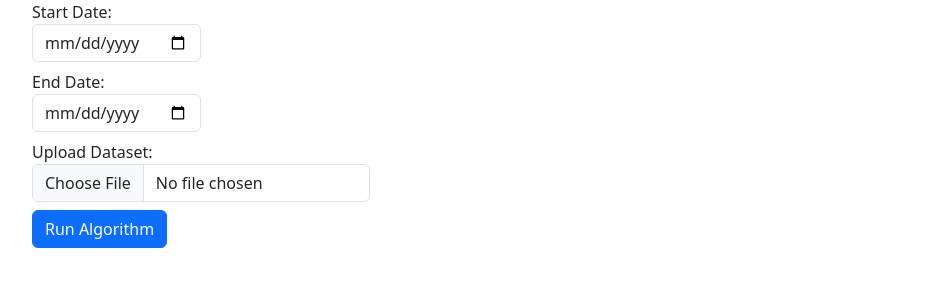
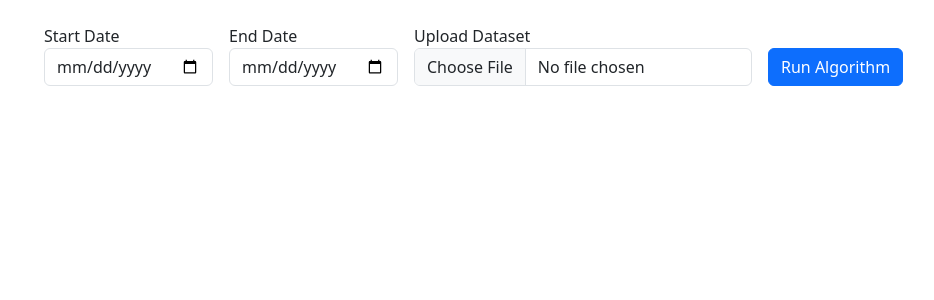
Before and after one commit to tsegaimerhawi/market-analysis-app, a React (Create React App) app in the folder frontend/: page / in a window 1280 px wide. Shown: the top 300 px of the page, without its empty margins (50-984 px from the left). Built offline with nearby package versions, Linux system fonts and the light colour scheme.

Commit message:
Made the form horizontal

```diff
--- a/frontend/src/components/Form.jsx
+++ b/frontend/src/components/Form.jsx
@@ -15,8 +15,8 @@ function Form() {
     }
 
     const formData = new FormData();
-    formData.append("dataFile", file); // actual file
-    formData.append("startDate", startDate); // other fields
+    formData.append("dataFile", file);
+    formData.append("startDate", startDate);
     formData.append("endDate", endDate);
 
     try {
@@ -32,48 +32,46 @@ function Form() {
   };
 
   return (
-    <form
-      className="form-inline"
-      enctype="multipart/form-data"
-      onSubmit={handleSubmit}
-    >
-      <div className="form-group mb-2">
-        <label>
-          Start Date:{" "}
+    <form className="container mt-4" onSubmit={handleSubmit}>
+      <div className="d-flex flex-wrap align-items-end gap-3">
+        <div className="form-group">
+          <label htmlFor="startDate">Start Date</label>
           <input
+            id="startDate"
             className="form-control"
             type="date"
             value={startDate}
             onChange={(e) => setStartDate(e.target.value)}
           />
-        </label>
-      </div>
-      <div className="form-group mb-2">
-        <label>
-          End Date:{" "}
+        </div>
+
+        <div className="form-group">
+          <label htmlFor="endDate">End Date</label>
           <input
+            id="endDate"
+            className="form-control"
             type="date"
-            className="form-control"
             value={endDate}
             onChange={(e) => setEndDate(e.target.value)}
           />
-        </label>
-      </div>
-      <div className="form-group mb-2">
-        <label>
-          Upload Dataset:
+        </div>
+
+        <div className="form-group">
+          <label htmlFor="fileInput">Upload Dataset</label>
           <input
+            id="fileInput"
             type="file"
             className="form-control"
             accept=".csv,.json"
             onChange={(e) => setFile(e.target.files[0])}
           />
-        </label>
-      </div>
-      <div className="form-group mb-2">
-        <button className="btn btn-primary mb-2" type="submit">
-          Run Algorithm
-        </button>
+        </div>
+
+        <div className="form-group mt-4">
+          <button className="btn btn-primary" type="submit">
+            Run Algorithm
+          </button>
+        </div>
       </div>
     </form>
   );
```
